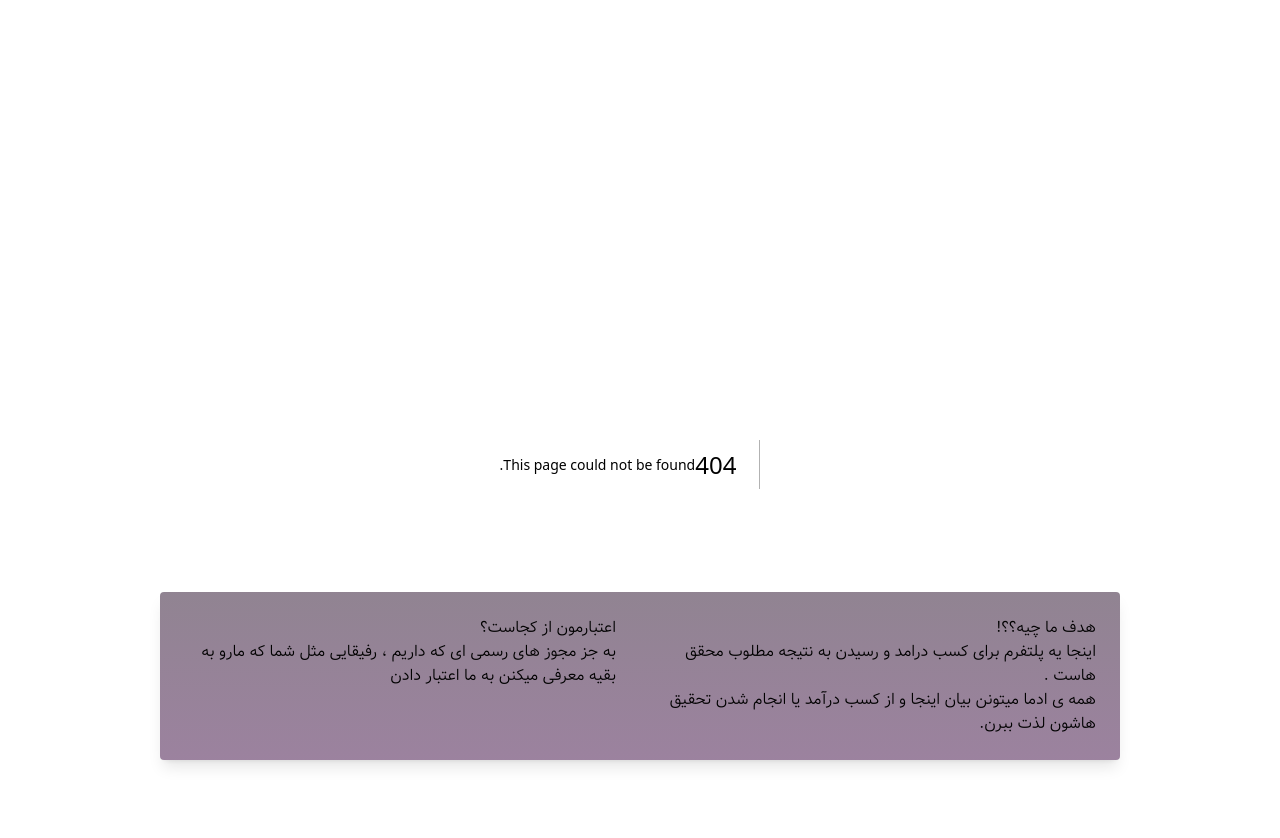
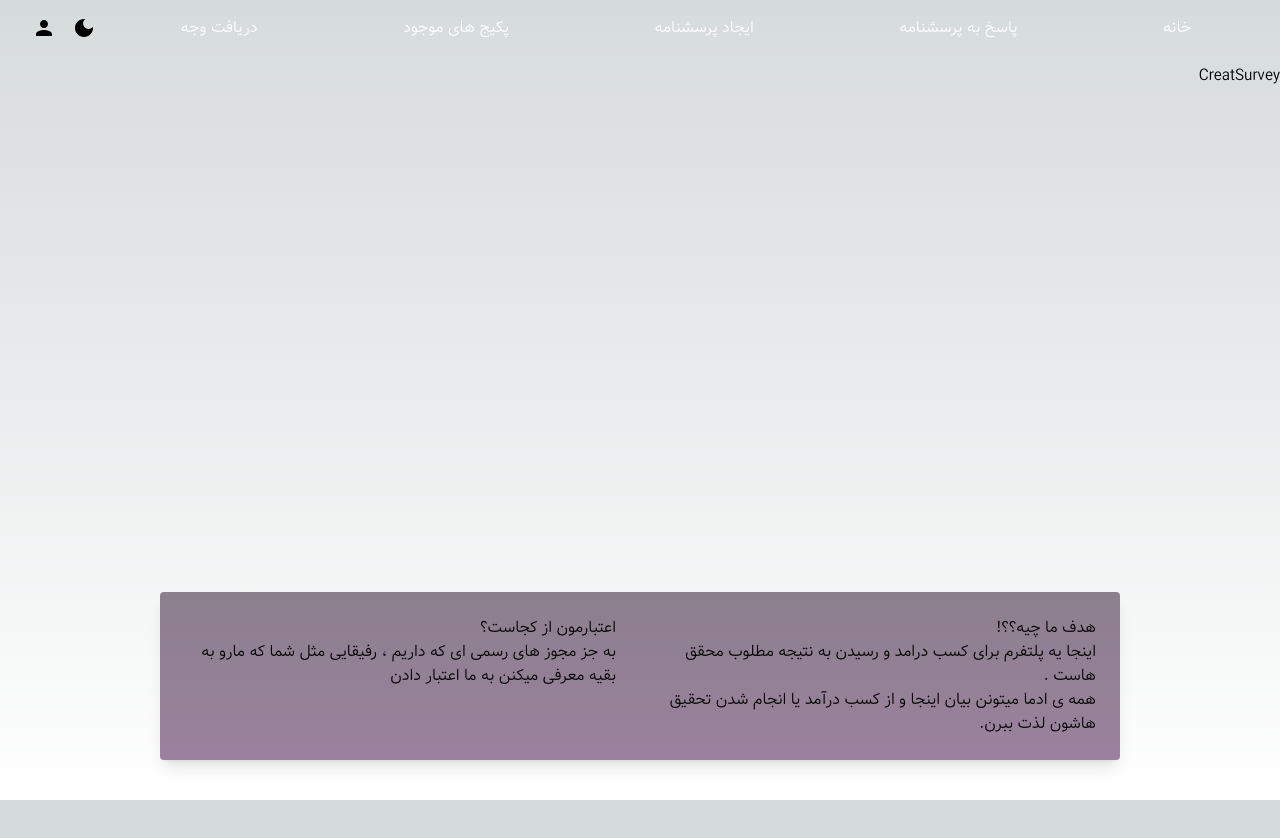
Before and after one commit to hosseinemir/survey-hosseinemir, a Next.js app: page /create-survey in a window 1280 px wide. Before the commit this address had no page. Shown: the top 838 px of the page. After the commit the page ends 800 px from the top, so only its background shows below. Built offline with nearby package versions, Linux system fonts and the light colour scheme.

Commit message:
add header and footer and some other ...

```diff
--- a/package.json
+++ b/package.json
@@ -9,6 +9,10 @@
     "lint": "next lint"
   },
   "dependencies": {
+    "@emotion/react": "^11.11.3",
+    "@emotion/styled": "^11.11.0",
+    "@mui/icons-material": "^5.15.3",
+    "@mui/material": "^5.15.3",
     "@types/node": "20.10.6",
     "@types/react": "18.2.46",
     "@types/react-dom": "18.2.18",
--- /dev/null
+++ b/src/app/answer-survey/page.tsx
@@ -0,0 +1,7 @@
+import React from 'react'
+
+export default function AnswerSurvey() {
+  return (
+    <div>AnswerSurvey</div>
+  )
+}
--- /dev/null
+++ b/src/app/create-survey/page.tsx
@@ -0,0 +1,7 @@
+import React from 'react'
+
+export default function CreatSurvey() {
+  return (
+    <div>CreatSurvey</div>
+  )
+}
--- /dev/null
+++ b/src/app/currunt-offer/page.tsx
@@ -0,0 +1,7 @@
+import React from 'react'
+
+export default function CurruntOffer() {
+  return (
+    <div>CurruntOffer</div>
+  )
+}
--- /dev/null
+++ b/src/app/get-paid/page.tsx
@@ -0,0 +1,7 @@
+import React from 'react'
+
+export default function GetPaid() {
+  return (
+    <div>GetPaid</div>
+  )
+}
--- a/src/components/layout/Layout.tsx
+++ b/src/components/layout/Layout.tsx
@@ -8,7 +8,10 @@ export default function Layout({ children }:childrenT) {
   return (
     <div className="w-screen min-h-screen">
       <Header />
+      <div className="mb-[300px]">
+
       {children}
+      </div>
       <Footer/>
     </div>
   );
--- a/src/components/module/Header.tsx
+++ b/src/components/module/Header.tsx
@@ -1,37 +1,38 @@
 import React from "react";
 import Link from "next/link";
+import MenuIcon from "./Menu-icon";
 export default function Header() {
   return (
-    <div className="w-screen h-16 flex">
+    <div className="w-screen h-16 flex p-4">
       <div></div>
-      <div className="w-full">
+      <div className="w-full flex ">
         <div className="w-full">
           <ul className="flex justify-around w-full">
             <li >
-              <Link className="text-white" href={""}>
+              <Link className="text-white" href={"./"}>
                 خانه
               </Link>
             </li>
 
             <li>
-              <Link className="text-white" href={""}>
+              <Link className="text-white" href={"./answer-survey"}>
                 پاسخ به پرسشنامه
               </Link>
             </li>
 
             <li>
-              <Link className="text-white" href={""}>
+              <Link className="text-white" href={"./create-survey"}>
                 ایجاد پرسشنامه
               </Link>
             </li>
 
             <li>
-              <Link className="text-white" href={""}>
+              <Link className="text-white" href={"./create-survey"}>
                 پکیج های موجود
               </Link>
             </li>
             <li>
-              <Link className="text-white" href={""}>
+              <Link className="text-white" href={"./get-paid"}>
                 دریافت وجه
               </Link>
             </li>
@@ -39,7 +40,9 @@ export default function Header() {
 
           </ul>
         </div>
-        <div></div>
+        <div className="flex pr-3">
+          <MenuIcon/>
+        </div>
       </div>
     </div>
   );
--- /dev/null
+++ b/src/components/module/Menu-icon.tsx
@@ -0,0 +1,18 @@
+import LightModeIcon from "@mui/icons-material/LightMode";
+import DarkModeIcon from "@mui/icons-material/DarkMode";
+import PersonIcon from "@mui/icons-material/Person";
+
+export default function MenuIcon() {
+  return (
+    <>
+    <div className="ml-4 cursor-pointer">
+      <DarkModeIcon/>
+
+    </div>
+    <div className="ml-4 cursor-pointer">
+
+      <PersonIcon/>
+    </div>
+    </>
+  );
+}
```
Also changed, not shown: 1 other file (tests, documents, lock files or other folders).
